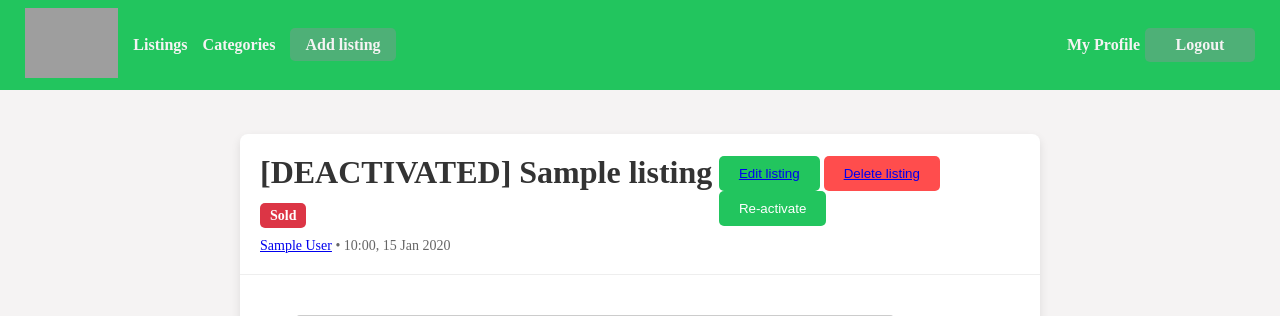
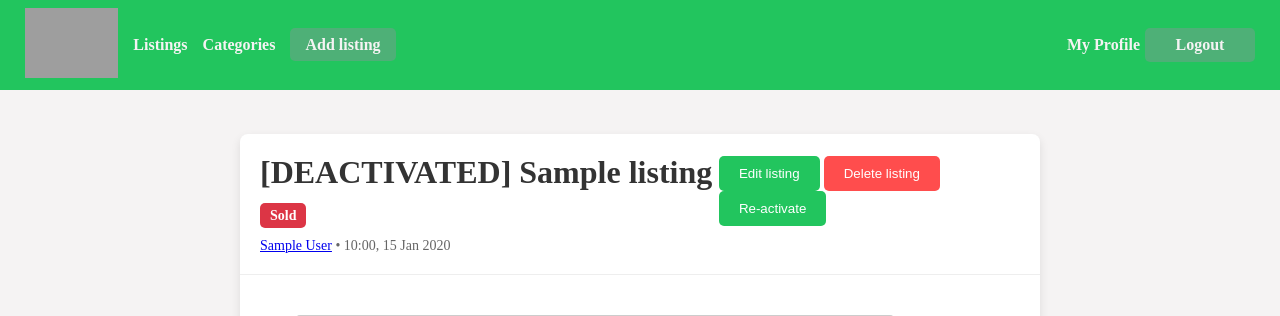
Before and after one commit to JasperK04/marketplace_project, a Flask app: page /listings/1 in a window 1280 px wide. Shown: the top 316 px of the page. Run offline with Flask 3, Linux system fonts and the light colour scheme; a user stored in the database is signed in; tables that the repository leaves empty hold one stand-in row (values such as "Sample post"); grey boxes labelled with a size stand in for pictures from a placeholder-image service; some libraries are stand-ins or nearby versions; grey boxes are pictures that could not be loaded.

Commit message:
simple button css

```diff
--- a/app/static/css/listing.css
+++ b/app/static/css/listing.css
@@ -22,6 +22,11 @@
                 padding: 5px 10px;
                 border-radius: 5px;
                 font-size: 14px;
+            }
+
+            button > a {
+                color: #fff;
+                text-decoration: none;
             }
         }
 
```
